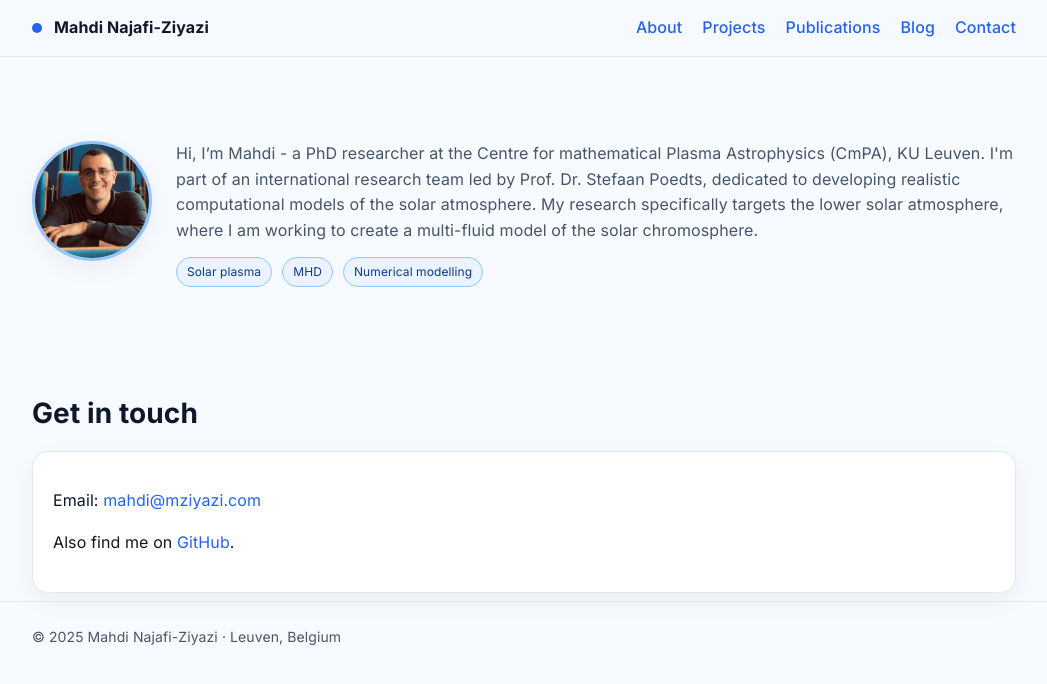
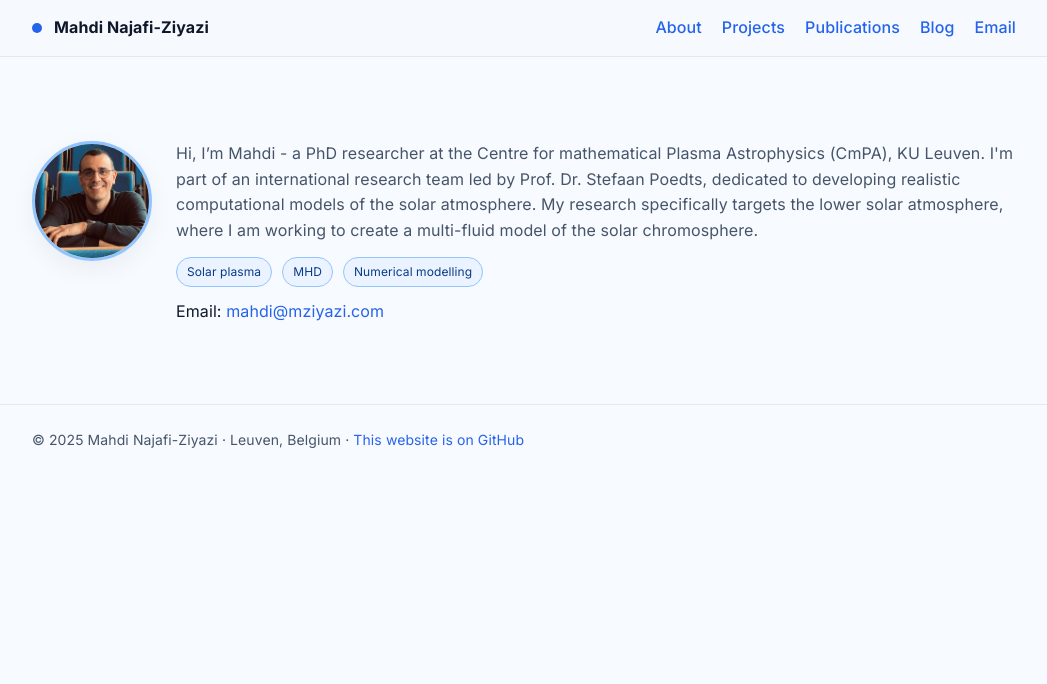
Before and after one commit to mziyazi/mziyazi.github.io, a Jekyll site: the page built from index.md, in a window 1280 px wide. Shown: the top 684 px of the page, without its empty margins (116-1163 px from the left). Built offline with Jekyll 4.4.1, drawn with Linux system fonts in a browser that asks for light colours.

Commit message:
Remove Contact section; add email under About; update nav and footer GitHub link

```diff
--- a/_layouts/default.html
+++ b/_layouts/default.html
@@ -20,7 +20,7 @@
           <li><a href="{{ '/projects/' | relative_url }}" target="_blank" rel="noopener">Projects</a></li>
           <li><a href="{{ '/publications/' | relative_url }}" target="_blank" rel="noopener">Publications</a></li>
           <li><a href="{{ '/blog/' | relative_url }}">Blog</a></li>
-          <li><a href="{{ '/' | relative_url }}#contact">Contact</a></li>
+          <li><a href="mailto:mahdi@mziyazi.com">Email</a></li>
         </ul>
       </nav>
     </div>
@@ -29,7 +29,7 @@
   {{ content }}
 
   <footer>
-    <div class="wrap">© <span id="y"></span> {{ site.title }} · Leuven, Belgium</div>
+    <div class="wrap">© <span id="y"></span> {{ site.title }} · Leuven, Belgium · <a href="https://github.com/mziyazi/mziyazi.github.io" target="_blank" rel="noopener">This website is on GitHub</a></div>
   </footer>
   <script>document.getElementById('y').textContent=new Date().getFullYear()</script>
   <!-- Lightbox markup -->
--- a/index.md
+++ b/index.md
@@ -16,6 +16,7 @@ title: Home
           <span class="badge">MHD</span>
           <span class="badge">Numerical modelling</span>
         </div>
+        <p style="margin-top:12px">Email: <a href="mailto:mahdi@mziyazi.com">mahdi@mziyazi.com</a></p>
       </div>
     </div>
   </section>
@@ -24,11 +25,4 @@ title: Home
 
 
 
-  <section id="contact">
-    <h2>Get in touch</h2>
-    <div class="card">
-      <p>Email: <a href="mailto:mahdi@mziyazi.com">mahdi@mziyazi.com</a></p>
-      <p>Also find me on <a href="https://github.com/mziyazi" target="_blank" rel="noopener">GitHub</a>.</p>
-    </div>
-  </section>
 </main>
```
